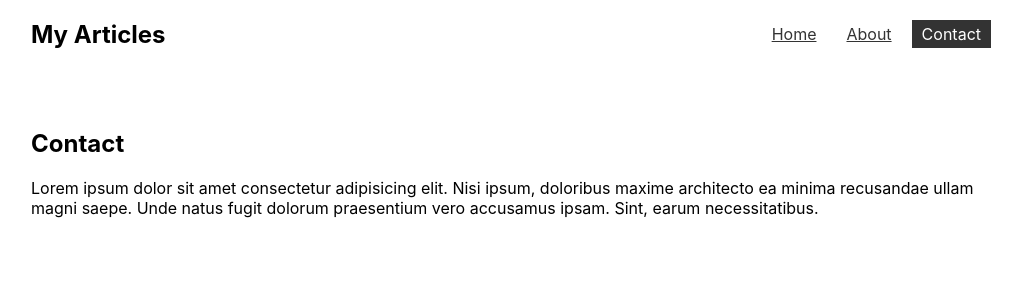
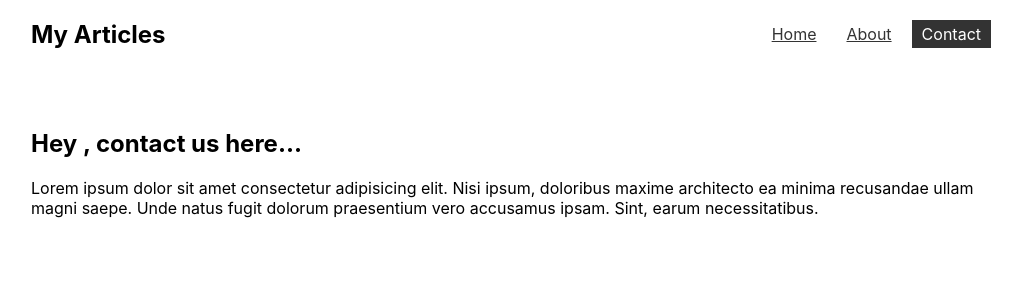
Before and after one commit to jhnnyk/NetNinja-multipage-site, a React (Create React App) app: page /contact in a window 1280 px wide. Shown: the top 300 px of the page, without its empty margins (129-1151 px from the left). Built offline with nearby package versions, Linux system fonts and the light colour scheme.

Commit message:
query parameters

```diff
--- a/src/pages/Contact.js
+++ b/src/pages/Contact.js
@@ -1,7 +1,15 @@
+import { useLocation } from "react-router-dom"
+
 export default function Contact() {
+  const queryString = useLocation().search
+  console.log(queryString)
+
+  const queryParams = new URLSearchParams(queryString)
+  const name = queryParams.get('name')
+
   return (
     <div>
-      <h2>Contact</h2>
+      <h2>Hey {name}, contact us here...</h2>
       <p>Lorem ipsum dolor sit amet consectetur adipisicing elit. Nisi ipsum, doloribus maxime architecto ea minima recusandae ullam magni saepe. Unde natus fugit dolorum praesentium vero accusamus ipsam. Sint, earum necessitatibus.</p>
     </div>
   )
```
